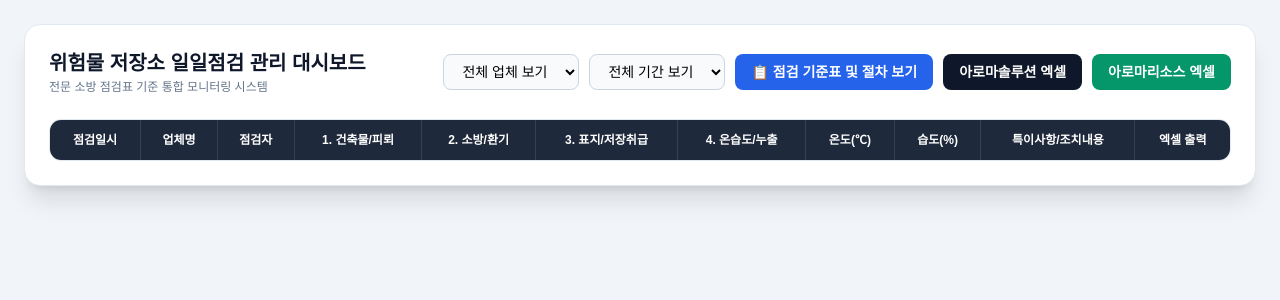
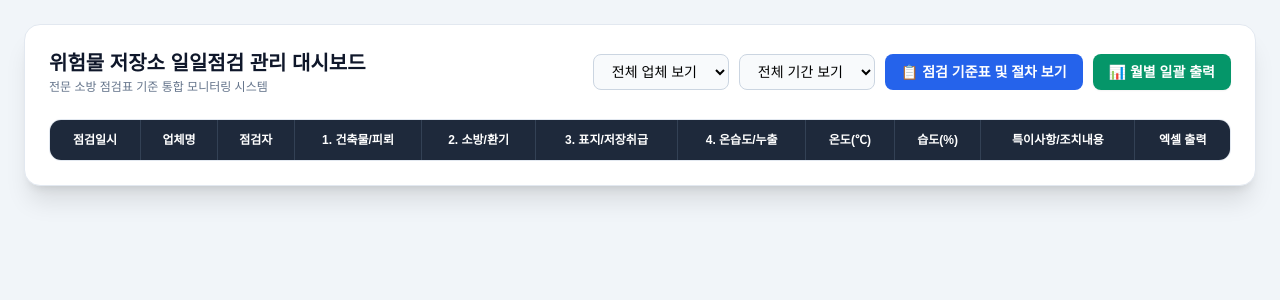
Before and after one commit to wjsdydxo94-a11y/hazardous-check, a Flask app: page /admin in a window 1280 px wide. Shown: the top 300 px of the page. Run offline with Flask 3, Linux system fonts and the light colour scheme; lists and menus that the app fills with data are empty; some libraries are stand-ins or nearby versions; some web fonts are replaced.

Commit message:
Update admin.html

```diff
--- a/templates/admin.html
+++ b/templates/admin.html
@@ -17,17 +17,22 @@
                 <p class="text-xs text-slate-500 mt-0.5">전문 소방 점검표 기준 통합 모니터링 시스템</p>
             </div>
             <div class="flex flex-wrap gap-2.5 items-center">
+                <!-- 업체 선택 필터 -->
                 <select id="companySelect" onchange="filterTable()" class="px-3.5 py-2 bg-slate-50 border border-slate-300 rounded-lg text-sm font-medium outline-none">
                     <option value="all">전체 업체 보기</option>
                     <option value="아로마솔루션">아로마솔루션</option>
                     <option value="아로마리소스">아로마리소스</option>
                 </select>
+                <!-- 월 선택 필터 -->
                 <select id="monthSelect" onchange="filterTable()" class="px-3.5 py-2 bg-slate-50 border border-slate-300 rounded-lg text-sm font-medium outline-none">
                     <option value="all">전체 기간 보기</option>
                 </select>
+                <!-- 기준표 모달 오픈 버튼 -->
                 <button onclick="openGuideModal()" class="bg-blue-600 text-white px-4 py-2 rounded-lg text-sm font-bold hover:bg-blue-700 transition">📋 점검 기준표 및 절차 보기</button>
-                <a href="/download?company=아로마솔루션" class="bg-slate-900 text-white px-4 py-2 rounded-lg text-sm font-bold hover:bg-slate-800 transition">아로마솔루션 엑셀</a>
-                <a href="/download?company=아로마리소스" class="bg-emerald-600 text-white px-4 py-2 rounded-lg text-sm font-bold hover:bg-emerald-700 transition">아로마리소스 엑셀</a>
+                <!-- 새로 추가된 월별 일괄 출력 버튼 -->
+                <button onclick="downloadMonthlyReport()" class="bg-emerald-600 text-white px-4 py-2 rounded-lg text-sm font-bold hover:bg-emerald-700 transition shadow-sm">
+                    📊 월별 일괄 출력
+                </button>
             </div>
         </div>
 
@@ -106,7 +111,7 @@
                         <td class="py-3 px-3 text-slate-600">{{ row.get('온도', '') }}</td>
                         <td class="py-3 px-3 text-slate-600">{{ row.get('습도', '') }}</td>
 
-                        <!-- 특이사항 (각 항목별 비고를 통합 표시하거나 대표 특이사항 표시) -->
+                        <!-- 특이사항 -->
                         {% set r1 = row.get('건축물구조_비고', '') %}
                         {% set r2 = row.get('소방환기_비고', '') %}
                         {% set r3 = row.get('표지저장_비고', '') %}
@@ -121,7 +126,7 @@
                             {{ remarks | join(' / ') if remarks else '-' }}
                         </td>
 
-                        <!-- 변경된 '출력' 버튼 -->
+                        <!-- 개별 행 출력 버튼 -->
                         <td class="py-3 px-3">
                             <a href="/download?company={{ row.get('업체명', '아로마솔루션') }}" class="inline-block bg-indigo-600 text-white px-3 py-1.5 rounded-lg font-bold hover:bg-indigo-700 transition shadow-sm">
                                 📥 출력
@@ -256,6 +261,16 @@
             document.getElementById('guideModal').classList.remove('flex');
             document.getElementById('guideModal').classList.add('hidden');
         }
+
+        function downloadMonthlyReport() {
+            const company = document.getElementById('companySelect').value;
+            const month = document.getElementById('monthSelect').value;
+            let url = `/download?company=${encodeURIComponent(company)}`;
+            if (month && month !== 'all') {
+                url += `&month=${encodeURIComponent(month)}`;
+            }
+            window.location.href = url;
+        }
     </script>
 </body>
 </html>
```
